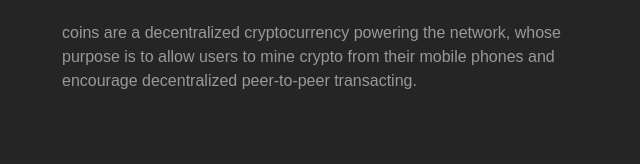
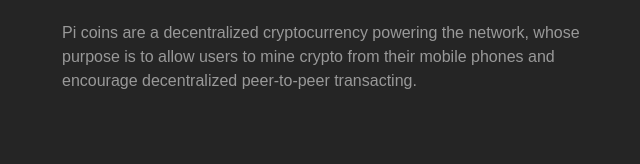
Before and after one commit to loathsomeguy/testing, a plain HTML site: page index.html in a window 1280 px wide. Shown: the part 2944-3108 px from the top of the page, 20-660 px from the left. Drawn offline with nearby package versions, Linux system fonts and the light colour scheme.

Commit message:
Update index.html

```diff
--- a/index.html
+++ b/index.html
@@ -239,7 +239,7 @@
                 <div class="col-md-6">
                     <h1 class="text-primary mb-4"><img class="img-fluid me-2" src="img/icon-1.png" alt=""
                             style="width: 75px;">Pi Network</h1>
-                    <p class="text-secondary">coins are a decentralized cryptocurrency powering the network, whose purpose is to allow users to mine crypto from their mobile phones and encourage decentralized peer-to-peer transacting.</p>
+                    <p class="text-secondary">Pi coins are a decentralized cryptocurrency powering the network, whose purpose is to allow users to mine crypto from their mobile phones and encourage decentralized peer-to-peer transacting.</p>
                 </div>
                <div class="col-md-6">
                     <h5 class="mb-4 text-light">Start mining today! Join now.</h5>
```
